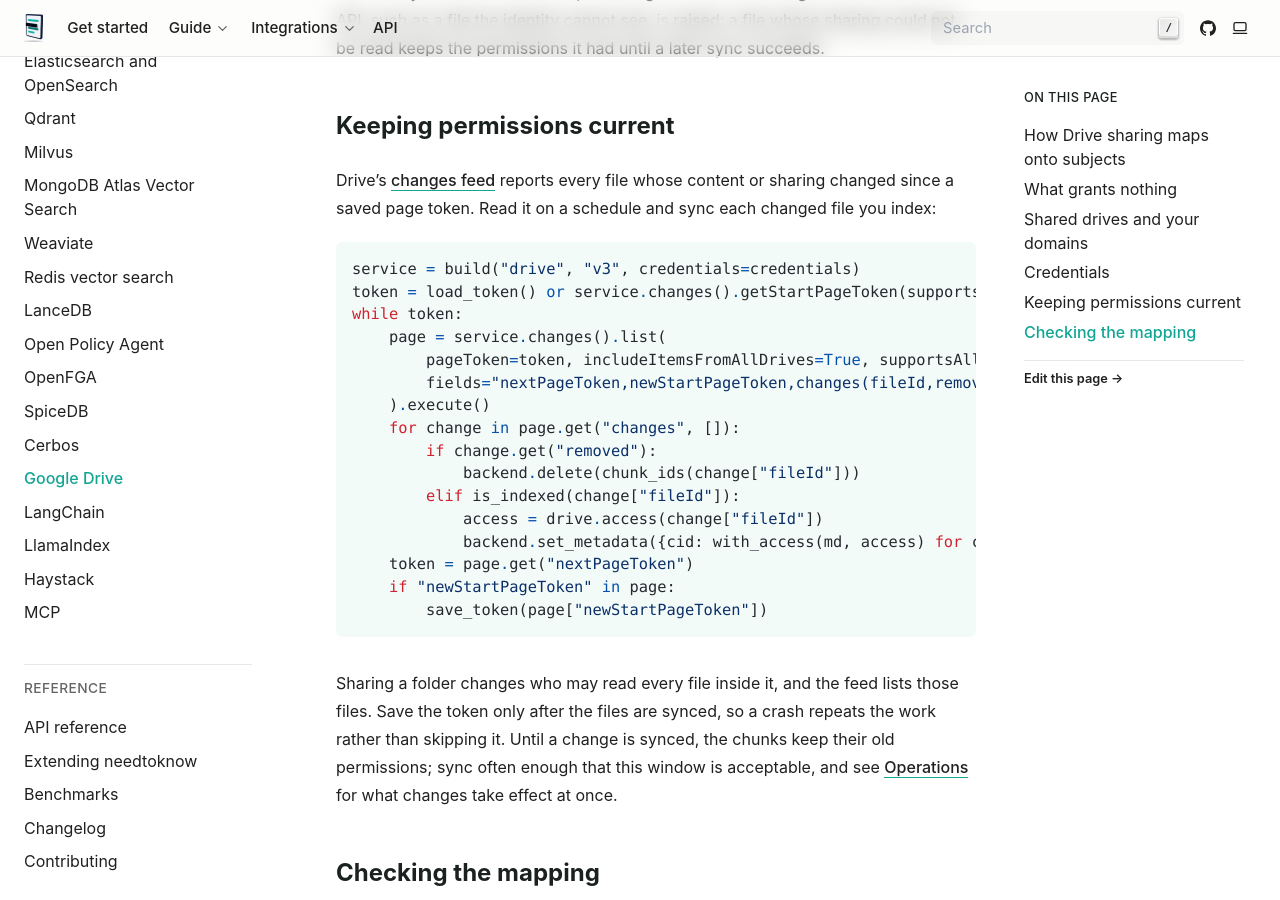
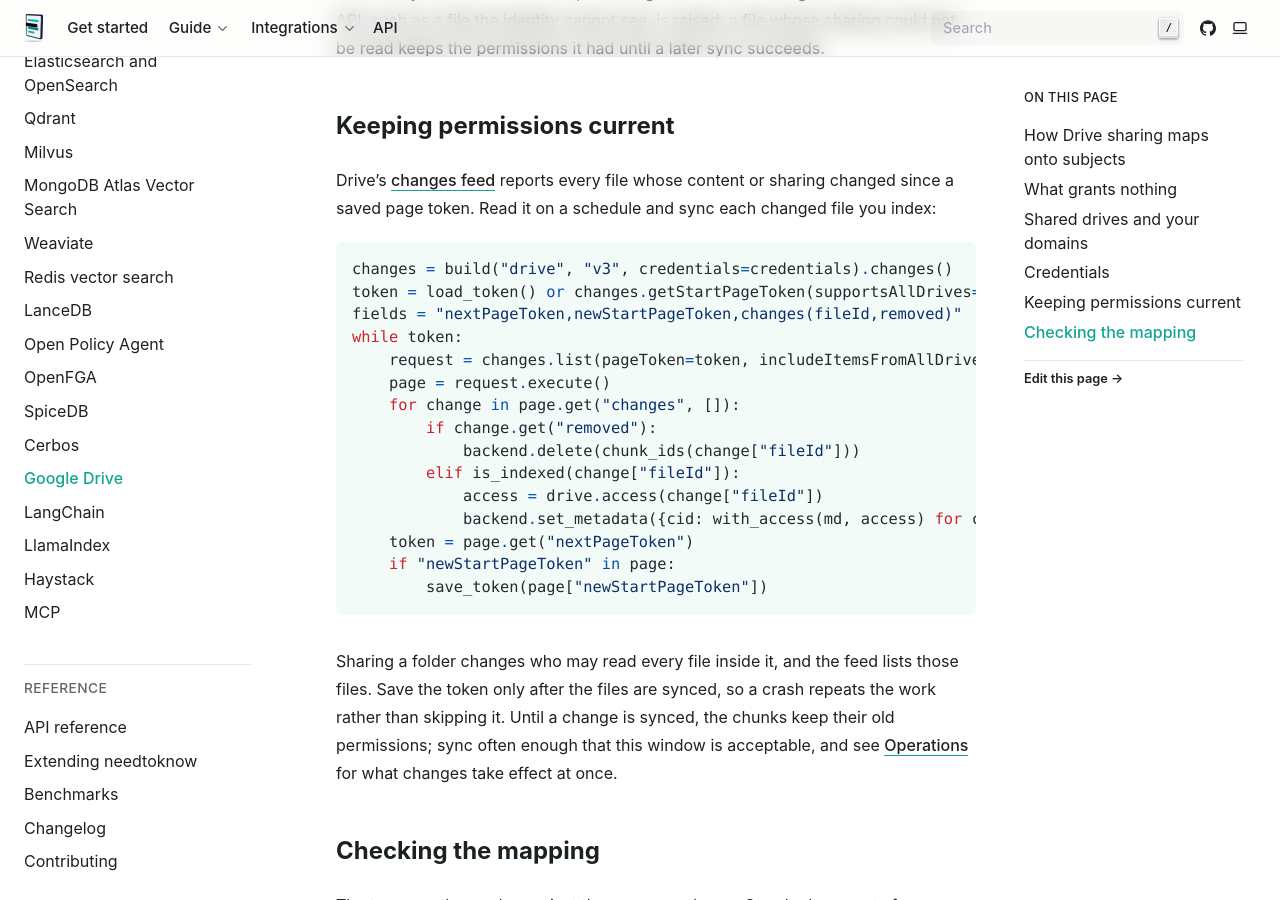
Before and after one commit to muzakkirhussain011/needtoknow, a Sphinx documentation site: the page built from docs/integrations/google-drive.md, in a window 1280 px wide and 900 px high, scrolled down 3104 px. Built offline with Sphinx 7.4.7, drawn with Linux system fonts in a browser that asks for light colours.

Commit message:
docs: fix the Drive page's anchors and format its changes-feed example

````diff
--- a/docs/integrations/google-drive.md
+++ b/docs/integrations/google-drive.md
@@ -30,7 +30,7 @@
 `chunks` maps the file's chunk ids to the metadata you stored with them. `with_access` replaces
 `allowed_users` and `allowed_groups` and keeps every other key, and `set_metadata` stores the
 result without embedding the chunks again
-([Changing a document's permissions](../operations.md#changing-a-document-s-permissions)).
+([Changing a document's permissions](../operations.md#changing-a-documents-permissions)).
 
 ## How Drive sharing maps onto subjects
 
@@ -105,13 +105,12 @@
 schedule and sync each changed file you index:
 
 ```python
-service = build("drive", "v3", credentials=credentials)
-token = load_token() or service.changes().getStartPageToken(supportsAllDrives=True).execute()["startPageToken"]
+changes = build("drive", "v3", credentials=credentials).changes()
+token = load_token() or changes.getStartPageToken(supportsAllDrives=True).execute()["startPageToken"]
+fields = "nextPageToken,newStartPageToken,changes(fileId,removed)"
 while token:
-    page = service.changes().list(
-        pageToken=token, includeItemsFromAllDrives=True, supportsAllDrives=True,
-        fields="nextPageToken,newStartPageToken,changes(fileId,removed)",
-    ).execute()
+    request = changes.list(pageToken=token, includeItemsFromAllDrives=True, supportsAllDrives=True, fields=fields)
+    page = request.execute()
     for change in page.get("changes", []):
         if change.get("removed"):
             backend.delete(chunk_ids(change["fileId"]))
@@ -126,7 +125,7 @@
 Sharing a folder changes who may read every file inside it, and the feed lists those files. Save
 the token only after the files are synced, so a crash repeats the work rather than skipping it.
 Until a change is synced, the chunks keep their old permissions; sync often enough that this
-window is acceptable, and see [Operations](../operations.md#changing-a-document-s-permissions)
+window is acceptable, and see [Operations](../operations.md#changing-a-documents-permissions)
 for what changes take effect at once.
 
 ## Checking the mapping
````
